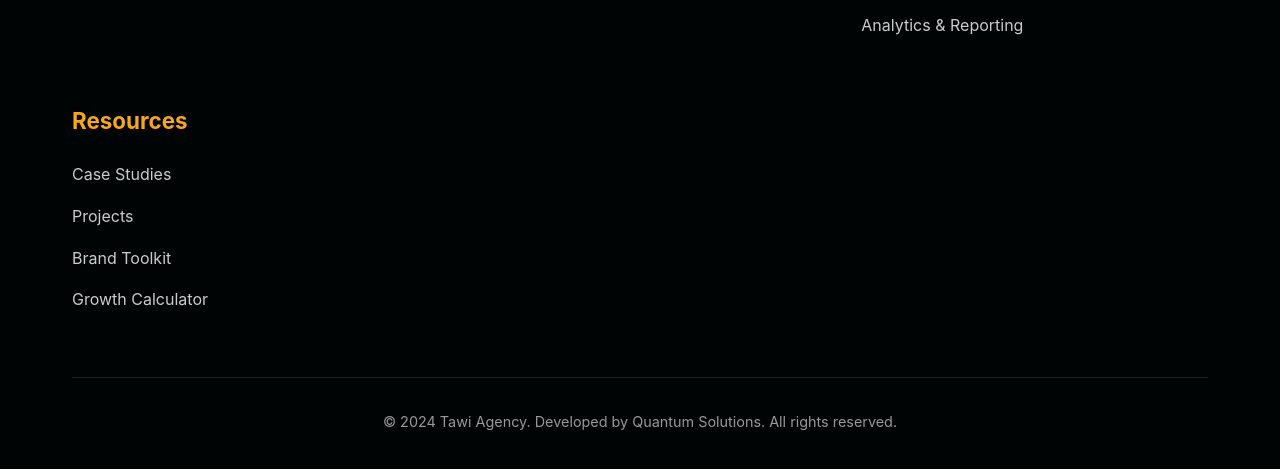
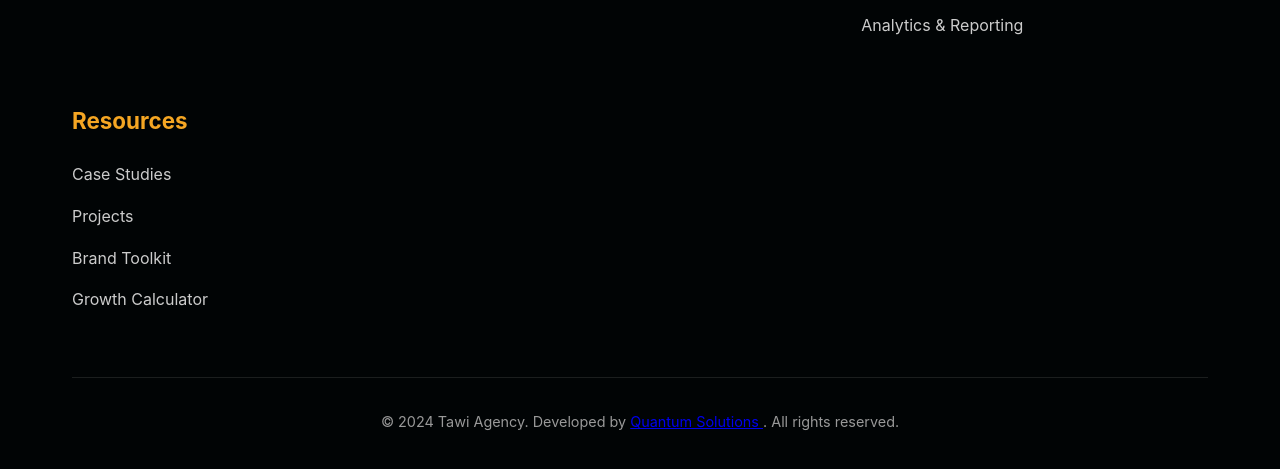
Before and after one commit to 007keithkili/tawi-agency, a plain HTML site: page projects.html in a window 1280 px wide. Shown: the part 3519-3988 px from the top of the page. Drawn offline with Linux system fonts and the light colour scheme.

Commit message:
Update projects.html

```diff
--- a/projects.html
+++ b/projects.html
@@ -769,7 +769,12 @@
                 </div>
             </div>
             <div class="footer-bottom">
-                <p>&copy; 2024 Tawi Agency. Developed by Quantum Solutions. All rights reserved.</p>
+                <p>&copy; 2024 Tawi Agency. Developed by
+  <a href="https://wa.me/254721473081?text=Hello%20Tawi%20Agency%2C%20I%27m%20interested%20in%20your%20services"
+     target="_blank" rel="noopener noreferrer">
+    Quantum Solutions
+  </a>. All rights reserved.</p>
+
             </div>
         </div>
     </footer>
@@ -859,4 +864,5 @@
     }
     </script>
 </body>
+
 </html>
```
